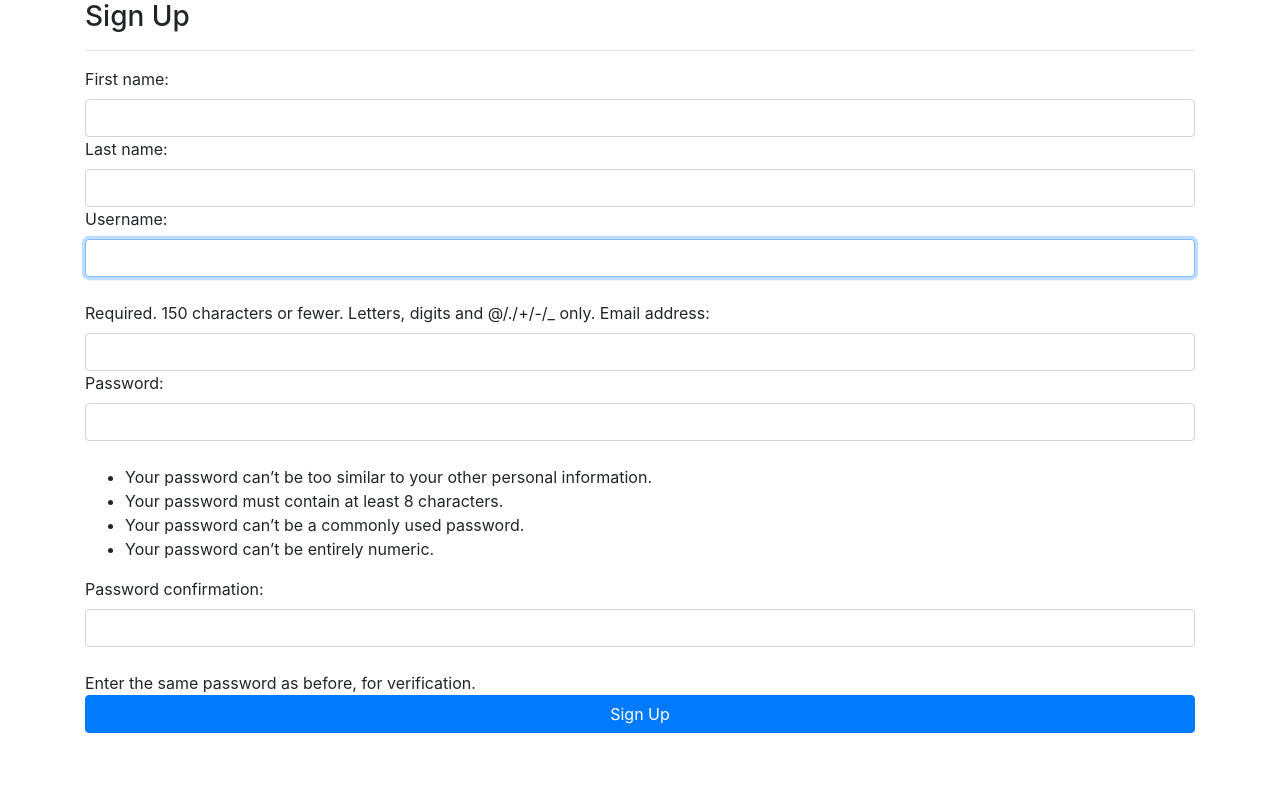
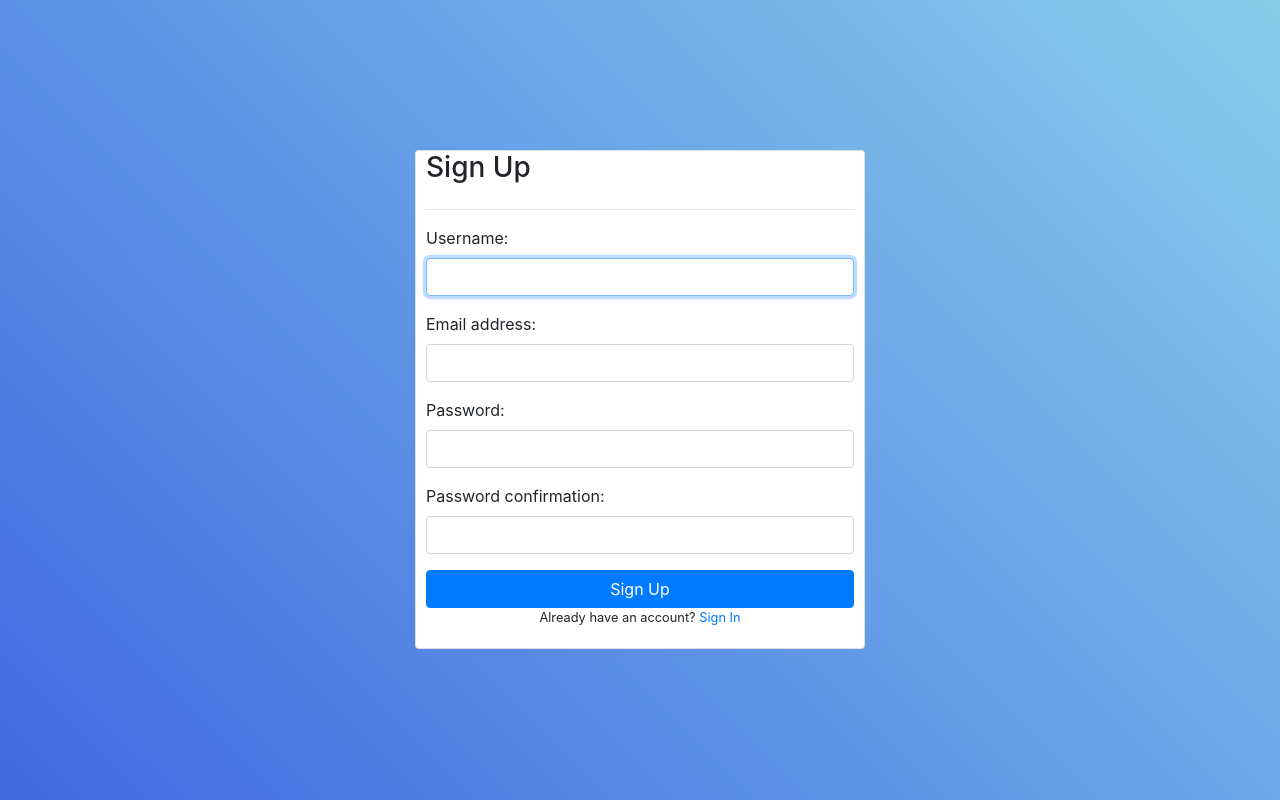
Before and after one commit to Ebenezeroffei/polls, a Django app: page /signup/ in a window 1280 px wide. Run offline with Django 3.2, Linux system fonts and the light colour scheme; some libraries are stand-ins or nearby versions.

Commit message:
Finished with the sign up section

```diff
--- a/user/forms.py
+++ b/user/forms.py
@@ -3,13 +3,6 @@ from django.contrib.auth.forms import UserCreationForm
 from django import forms
 
 class NewUserForm(UserCreationForm):
-    first_name = forms.CharField(max_length = 100, widget = forms.TextInput(attrs = {
-        'class':'form-control',
-    }));
-    last_name = forms.CharField(max_length = 100, widget = forms.TextInput(attrs = {
-        'class':'form-control',
-    }));
-
     class Meta:
         model = User
         fields = ['first_name','last_name','username','email','password1']
--- a/user/templates/user/user_login.html
+++ b/user/templates/user/user_login.html
@@ -29,8 +29,8 @@
            {{ form.password }}
        </div>
        <p class="text-right small muted mb-4"><a href="">Forgot Password?</a></p>
-       <button type="submit" class="btn btn-primary btn-block">Sign Up</button>
-       <p class=" mt-2 text-muted text-center small">New Here?<a href=""> Sign Up</a></p>
+       <button type="submit" class="btn btn-primary btn-block">Sign In</button>
+       <p class=" mt-2 text-center small">New Here?<a href="{% url 'user:signup' %}"> Sign Up</a></p>
    </form>
 {% endblock %}
 {% block javascript %}
--- a/user/templates/user/user_signup.html
+++ b/user/templates/user/user_signup.html
@@ -3,24 +3,53 @@
 
 {% block head %}
     <title>Sign Up</title>
+    <style>
+        body{
+            background-image: linear-gradient(45deg,royalblue,skyblue);
+            background-repeat: no-repeat;
+            background-attachment: fixed;
+            background-size: cover;
+            overflow: hidden;
+        }
+        span.helptext{
+            display: none;
+        }
+        form{
+            max-width: 450px;
+            margin: calc((100vh - 500px)/2) auto 0px auto;
+            padding: 0px 10px 5px 10px;
+        }
+    </style>
 {% endblock %}
 {% block content %}
-    <form action="." method = 'post'>
+    <form class="card" action="." method = 'post'>
         {% csrf_token %}
         <h3>Sign Up</h3>
         <hr/>
-<!--
         <div class="form-group">
-            <label for = {{ form. }}></label>
+            {{form.username.label_tag}}
+            {{form.username}}
         </div>
--->
-       {{form}}
+        <div class="form-group">
+            {{form.email.label_tag}}
+            {{form.email}}
+        </div>
+        <div class="form-group">
+            {{form.password1.label_tag}}
+            {{form.password1}}
+        </div>
+        <div class="form-group">
+            {{form.password2.label_tag}}
+            {{form.password2}}
+        </div>
        <button class="btn btn-primary btn-block">Sign Up</button>
+        <p class="small text-center">Already have an account? <a href="{% url 'user:signin' %}">Sign In</a></p>
     </form>
 {% endblock %}
 {% block javascript %}
     <script>
         $('#id_password1').attr('class','form-control');
         $('#id_password2').attr('class','form-control');
+        console.log(document.getElementsByTagName('form')[0].getBoundingClientRect())
     </script>
 {% endblock %}
--- a/user/views.py
+++ b/user/views.py
@@ -3,6 +3,7 @@ from .forms import NewUserForm
 from django.views import View,generic
 from django.http import HttpResponseRedirect
 from django.urls import reverse
+from django.contrib import messages
 
 
 # Create your views here.
@@ -17,8 +18,11 @@ class NewUserView(View):
         return render(request,self.template_name,context)
 
     def post(self,request,*args,**kwargs):
-        form = self.form_class()
+        form = self.form_class(request.POST)
+        # If the form is valid then save it
         if form.is_valid():
-            return HttpResonseRedirect(reverse('polls:home'))
-        context = {'form',form}
+            form.save()
+            messages.success(request,f'Welcome {request.user.username}')
+            return HttpResponseRedirect(reverse('polls:home'))
+        context = {'form':form}
         return render(request,self.template_name,context)
```
Also changed, not shown: polls/templates/polls/index.html (+7 -0 lines), db.sqlite3.
